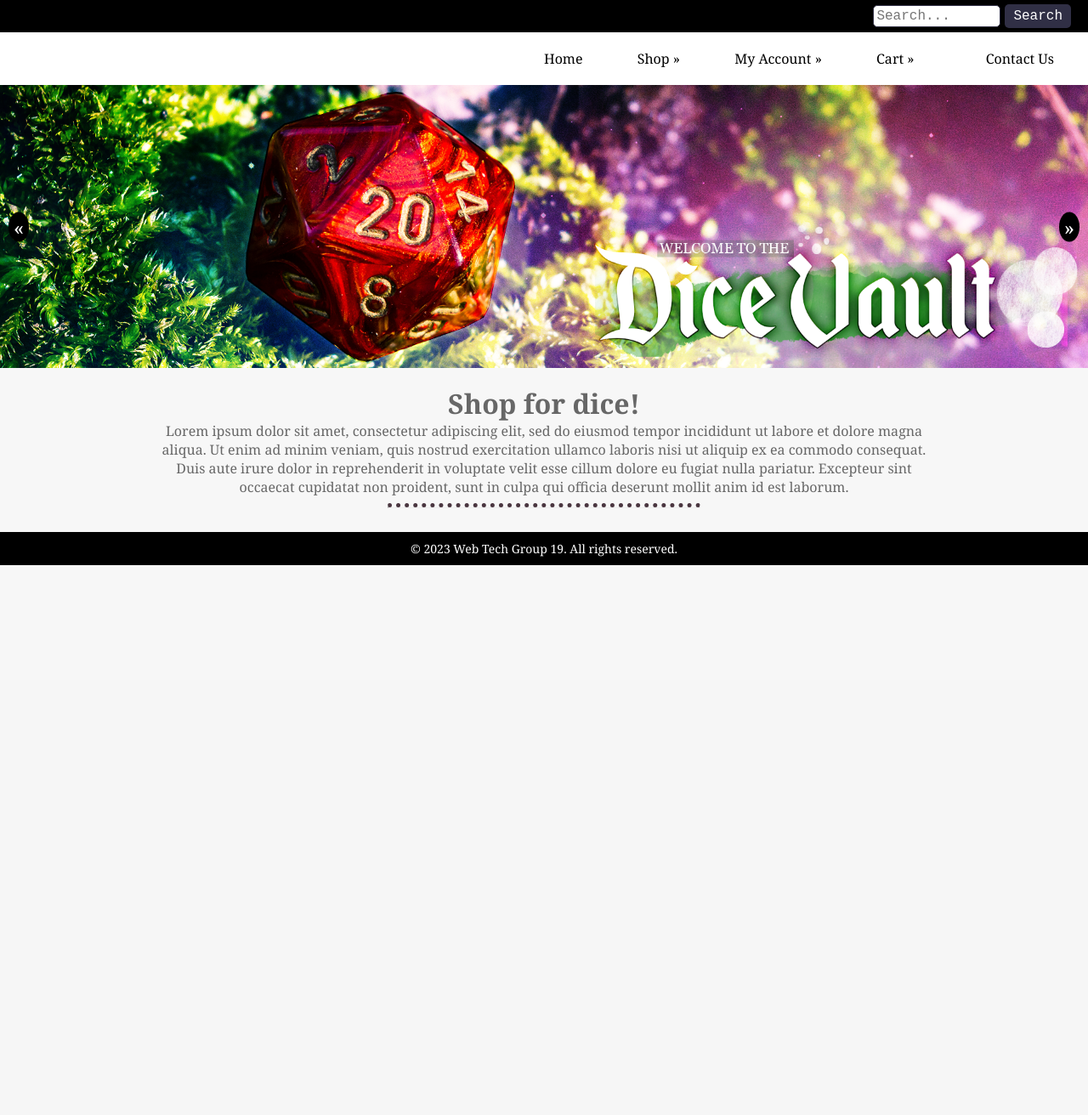
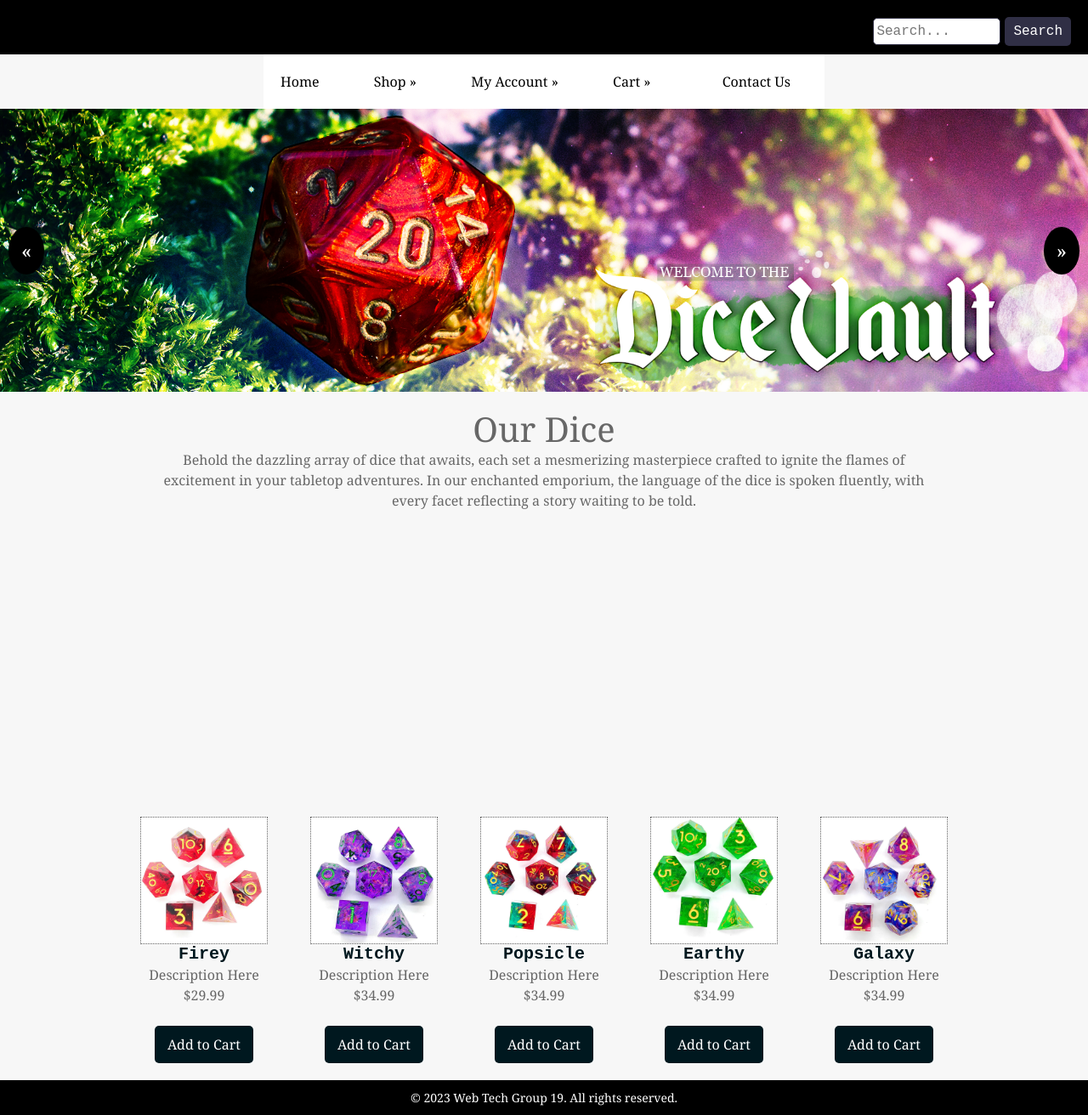
Before and after one commit to blakage/JavaScript-store-front, a Node server app: page /dice in a window 1280 px wide. Shown: the whole page at 85% size. Before the commit the page ends 665 px from the top, so only its background shows below. Run offline with Node 20, Linux system fonts and the light colour scheme.

Commit message:
Made changes!

```diff
--- a/package.json
+++ b/package.json
@@ -6,6 +6,7 @@
     "dotenv": "^16.3.1",
     "ejs": "^3.1.9",
     "express": "^4.18.2",
+    "express-session": "^1.17.3",
     "mysql2": "^3.0.0",
     "sanitize": "^2.1.2"
   }
--- a/routes/dice.js
+++ b/routes/dice.js
@@ -1,7 +1,80 @@
-const connection = require('../connection');
+const express = require('express');
+const router = express.Router();
 
-module.exports = function (app) {
-    app.get('/dice', function (request, response) {
-        response.render("dice", {  });
-    });
-}
+
+// Define your array of products
+const products = [
+    {
+        id: 1,
+        name: 'Firey',
+        description: 'Description Here',
+        price: 29.99,
+        image: 'Frontend/assets/dice1.png',
+    },
+    {
+        id: 2,
+        name: 'Witchy',
+        description: 'Description Here',
+        price: 34.99,
+        image: 'Frontend/assets/dice2.png',
+    },
+    {
+        id: 3,
+        name: 'Popsicle',
+        description: 'Description Here',
+        price: 34.99,
+        image: 'Frontend/assets/dice3.png',
+    },
+    {
+        id: 4,
+        name: 'Earthy',
+        description: 'Description Here',
+        price: 34.99,
+        image: 'Frontend/assets/dice4.png',
+    },
+    {
+        id: 5,
+        name: 'Galaxy',
+        description: 'Description Here',
+        price: 34.99,
+        image: 'Frontend/assets/dice5.png',
+    },
+
+];
+
+
+// This block logs information and renders the 'dice' template with the 'products' data
+router.get('/', function (request, response) {
+    console.log('Accessed /dice route');
+    console.log('Products:', products);
+    response.render('dice', { products });
+});
+
+// Sort products by price
+router.get('/sort-by-price', function (request, response) {
+    const sortedProducts = [...products].sort((a, b) => a.price - b.price);
+    response.render('dice', { products: sortedProducts });
+});
+
+
+// Add item to the cart
+router.post('/add-to-cart/:productId', function (request, response) {
+    const productId = parseInt(request.params.productId, 10);
+
+    // Find the product in the array
+    const selectedProduct = products.find(product => product.id === productId);
+
+    if (selectedProduct) {
+        // Add the product to the cart in the session
+        if (!request.session.cart) {
+            request.session.cart = [];
+        }
+
+        request.session.cart.push(selectedProduct);
+        response.redirect('/dice');
+    } else {
+        response.status(404).send('Product not found');
+    }
+});
+
+module.exports = router;
--- a/server.js
+++ b/server.js
@@ -1,29 +1,31 @@
-const body_parser = require('body-parser');
 const express = require('express');
+const app = express();
 const path = require('path');
-const fs = require("fs");
+const fs = require('fs');
 const cookieParser = require('cookie-parser');
-
-// Express Setup:
-const app = express();
+const session = require('express-session');
+const bodyParser = require('body-parser');
 
 // Cookie Parser setup:
 app.use(cookieParser(process.env.COOKIE_PARSER_SECRET));
 
 // User Management:
-SESSION_MAP = {}
+SESSION_MAP = {};
 app.set("sessionMap", SESSION_MAP);
-
-
-// MySQL Connection
-require("./connection.js");
 
 // Serve static files:
 app.use(express.static('.'));
 
+// Session Middleware:
+app.use(session({
+    secret: 'cart-session',
+    resave: false,
+    saveUninitialized: true
+}));
+
 // Allows for request.body.{...}
-app.use(body_parser.urlencoded({ extended: false }));
-app.use(body_parser.json());
+app.use(bodyParser.urlencoded({ extended: false }));
+app.use(bodyParser.json());
 
 // Utilize a template engine:
 app.set('view engine', 'ejs');
@@ -31,18 +33,45 @@ app.set('view engine', 'ejs');
 // EJS Template "Globals":
 userManager = require("./userManager.js");
 app.use(function (req, res, next) {
-    res.locals.isAuthenticated = userManager.getUsernameFromSessionID(req.cookies.sessionId);
+    const sessionId = req.cookies.sessionId;
+    if (sessionId) {
+        res.locals.isAuthenticated = userManager.getUsernameFromSessionID(sessionId, SESSION_MAP);
+    } else {
+        res.locals.isAuthenticated = null; // or handle the case when sessionId is undefined/null
+    }
     next();
 });
+
+// Import the dice route handler
+const diceRouter = require('./routes/dice.js');
+
+// Use the diceRouter for the /dice route
+app.use('/dice', diceRouter);
+
 // Routes
-var rPath = "./routes/"
-fs.readdirSync(rPath).forEach(function(file) {
-    var route = rPath+file;
-    require(route)(app);
-})
+var rPath = "./routes/";
+fs.readdirSync(rPath).forEach(function (file) {
+    var route = path.join(__dirname, 'routes', file);
+    try {
+        var routeHandler = require(route);
+        if (typeof routeHandler === 'function') {
+            routeHandler(app);
+            console.log(`Successfully loaded route handler for ${route}`);
+        } else {
+            console.error(`Error: ${route} does not export a function as expected.`);
+        }
+    } catch (error) {
+        console.error(`Error loading route handler for ${route}: ${error.message}`);
+    }
+});
+
+app.get('/dice/sort-by-price', function (request, response) {
+    // Sort the products array by price
+    const sortedProducts = products.slice().sort((a, b) => a.price - b.price);
+    response.render('dice', { products: sortedProducts });
+});
 
 // Listen on Port 8080.
 app.listen(8080, () => {
-    console.log("Available at http://localhost:8080")
-})
-global.app = app;
+    console.log("Available at http://localhost:8080");
+});
--- a/styles.css
+++ b/styles.css
@@ -2,10 +2,13 @@
 body, h1, h2, p, ul, li {
     margin: 0;
     padding: 0;
-    /* Bootstrap override to match original style. Revert if necessary. */
-    font-size: revert;
-    line-height: revert;
-    font-weight: revert;
+}
+
+h2 {
+    font-size: 20px;
+    font-family: 'Courier New', Courier, monospace;
+    color: #00181f;
+    font-weight: bold;
 }
 
 body {
@@ -26,7 +29,7 @@ header {
     color: #fff;
     padding: 10px 0;
     text-align: center;
-    height: fit-content;
+    /* height: 35px; */ /* Consider removing fixed height */
 }
 
 header ul {
@@ -47,7 +50,7 @@ header ul li a {
 
 /* Adjust positioning and spacing as needed */
 .search-bar {
-    margin: -5px 20px; /* Adjust the top margin for positioning */
+    margin: 10px 20px 0; /* Adjust the top margin for positioning */
     top: 0;
     position: sticky;
     display: flex;
@@ -61,7 +64,6 @@ header ul li a {
     border-radius: 5px;
     width: 150px; /* Adjust the width as needed */
     font-family: 'Courier New', Courier, monospace;
-    line-height: initial;
 }
 
 .search-bar button {
@@ -79,7 +81,7 @@ body{ margin:0; font-family:'georgia'}
 
 nav {
   margin:0 auto;
-  width:100%;
+  /* width:100%; */ /* Consider removing this line */
   height:auto;
   display:inline-block;
   background:white;
@@ -96,7 +98,7 @@ nav ul {
 nav ul li {
   position:relative;
   margin:0 20px 0 0;
-  float:center;
+  float:center; /* This should be float: left; */
   display:inline-block;
 }
 
@@ -141,7 +143,7 @@ nav ul li:hover ul {
 }
 
 .image-container {
-    top: 114px;
+    /* top: 114px; */ /* Adjust or remove this line */
     left: 0;
     width: 100%;
     background-color: #ffff;
@@ -169,7 +171,7 @@ nav ul li:hover ul {
     text-align: center;
     padding: 20px;
     top: 0; /* Adjust the top value as needed to move the text up or down */
-    height:fit-content;
+    height: 500px;
 }
 
 /* Ensure the text is responsive and scales with different screen sizes */
@@ -180,14 +182,8 @@ nav ul li:hover ul {
 }
 
 hr {
-    /* Bootstrap override to match original design. Revert if necessary */
-    margin: revert;
-    opacity: revert;
-    border: revert;
-
-    /* Maintained from original design */
+    border-top: 5px dotted #4a3640;
     width: 40%;
-    border-top: 5px dotted #4a3640;
 }
 
 .image-and-buttons {
@@ -215,7 +211,6 @@ hr {
     right: 10px;
 }
 
-
 .cta-button {
     display: inline-block;
     padding: 10px 20px;
@@ -235,10 +230,6 @@ hr {
     padding: 20px;
     background-color: #fff;
     box-shadow: 0 0 10px rgba(0, 0, 0, 0.1);
-    text-align: center;
-    width: 75%;
-    margin: 0 auto;
-    margin-bottom: 25px;
 }
 
 footer {
@@ -247,10 +238,45 @@ footer {
     text-align: center;
     padding: 10px 0;
     font-size: 14px;
+    /* bottom: 0; */ /* Consider removing this line */
+    /* left: 0; */ /* Consider removing this line */
+    /* width: 100%; */ /* Consider removing this line */
+    /* position: fixed; */ /* Consider removing this line or adjust as needed */
 }
 
 label {
     font-weight: bold;
     margin-top: 15px;
-    margin-bottom: -15px;
+    /* margin-bottom: -15px; */ /* Consider removing or adjusting this line */
 }
+
+.product{
+    margin-bottom: 20px;
+    text-align: center;
+}
+
+#product-list {
+    display: flex;
+    flex-wrap: wrap;
+    justify-content: center;
+    gap: 50px;
+}
+
+/* Style the button */
+button {
+    background-color: #00181f;
+    color: white; /* White text color */
+    padding: 10px 15px; /* Adjust padding as needed */
+    font-size: 16px; /* Adjust font size as needed */
+    border: none; /* Remove border */
+    border-radius: 5px; /* Add border radius for rounded corners */
+    cursor: pointer;
+}
+
+/* Hover effect for the button */
+button:hover {
+    background-color: white;
+    color: black;
+    border-color: #51236d;
+    border: 1px solid;
+}
--- a/userManager.js
+++ b/userManager.js
@@ -1,9 +1,8 @@
 module.exports = {
-    getUsernameFromSessionID : function (sessionId) {
-        const sessionMap = app.get("sessionMap");
-        if (sessionId in sessionMap) {
+    getUsernameFromSessionID: function (sessionId, sessionMap) {
+        if (sessionMap && sessionId in sessionMap) {
             return sessionMap[sessionId];
         }
         return null;
     }
-}
+};
--- a/views/dice.ejs
+++ b/views/dice.ejs
@@ -1,15 +1,31 @@
 <%- include('../partials/headerNavHero.ejs') %>
 
-    <!-- Main Content Section -->
-    <div class="text-container">
-        <h1>Shop for dice!</h1>
-        <p>Lorem ipsum dolor sit amet, consectetur adipiscing elit, sed do eiusmod tempor incididunt ut labore et dolore
-            magna aliqua. Ut enim ad minim veniam, quis nostrud exercitation ullamco laboris nisi ut aliquip ex ea commodo
-            consequat. Duis aute irure dolor in reprehenderit in voluptate velit esse cillum dolore eu fugiat nulla
-            pariatur. Excepteur sint occaecat cupidatat non proident, sunt in culpa qui officia deserunt mollit anim id est
-            laborum.
-            <hr>
-        </p>
-    </div>
+<!-- Main Content Section -->
+<div class="text-container">
+    <h1>Our Dice</h1>
+    <p>Behold the dazzling array of dice that awaits, each set a mesmerizing masterpiece crafted to ignite the flames of excitement in your tabletop adventures. In our enchanted emporium, the language of the dice is spoken fluently, with every facet reflecting a story waiting to be told.</p>
+</div>
+
+<!-- Product List Section -->
+<div id="product-list">
+    <!-- Display your products here -->
+    <% if (products && products.length) { %>
+        <% products.forEach(product => { %>
+            <div class="product" data-id="<%= product.id %>" data-name="<%= product.name %>" data-price="<%= product.price %>">
+                <img src="<%= product.image %>" alt="<%= product.name %>" width="150" height="150" style="border: 1px dotted #676767;">
+                <h2><%= product.name %></h2>
+                <p><%= product.description %></p>
+                <p>$<%= product.price.toFixed(2) %></p><BR>
+
+                <!-- Add to Cart Form -->
+                <form action="/add-to-cart/<%= product.id %>" method="POST">
+                    <button type="submit">Add to Cart</button>
+                </form>
+            </div>
+        <% }); %>
+    <% } else { %>
+        <p>No products available.</p>
+    <% } %>
+</div>
 
 <%- include('../partials/footer.ejs') %>
```
Also changed, not shown: routes/cart.js (+10 -3 lines), views/cart.ejs (+25 -11 lines), Frontend/Assets/dice1.png (added), Frontend/Assets/dice2.png (added), Frontend/Assets/dice3.png (added), Frontend/Assets/dice4.png (added), Frontend/Assets/dice5.png (added), 1 other file.
